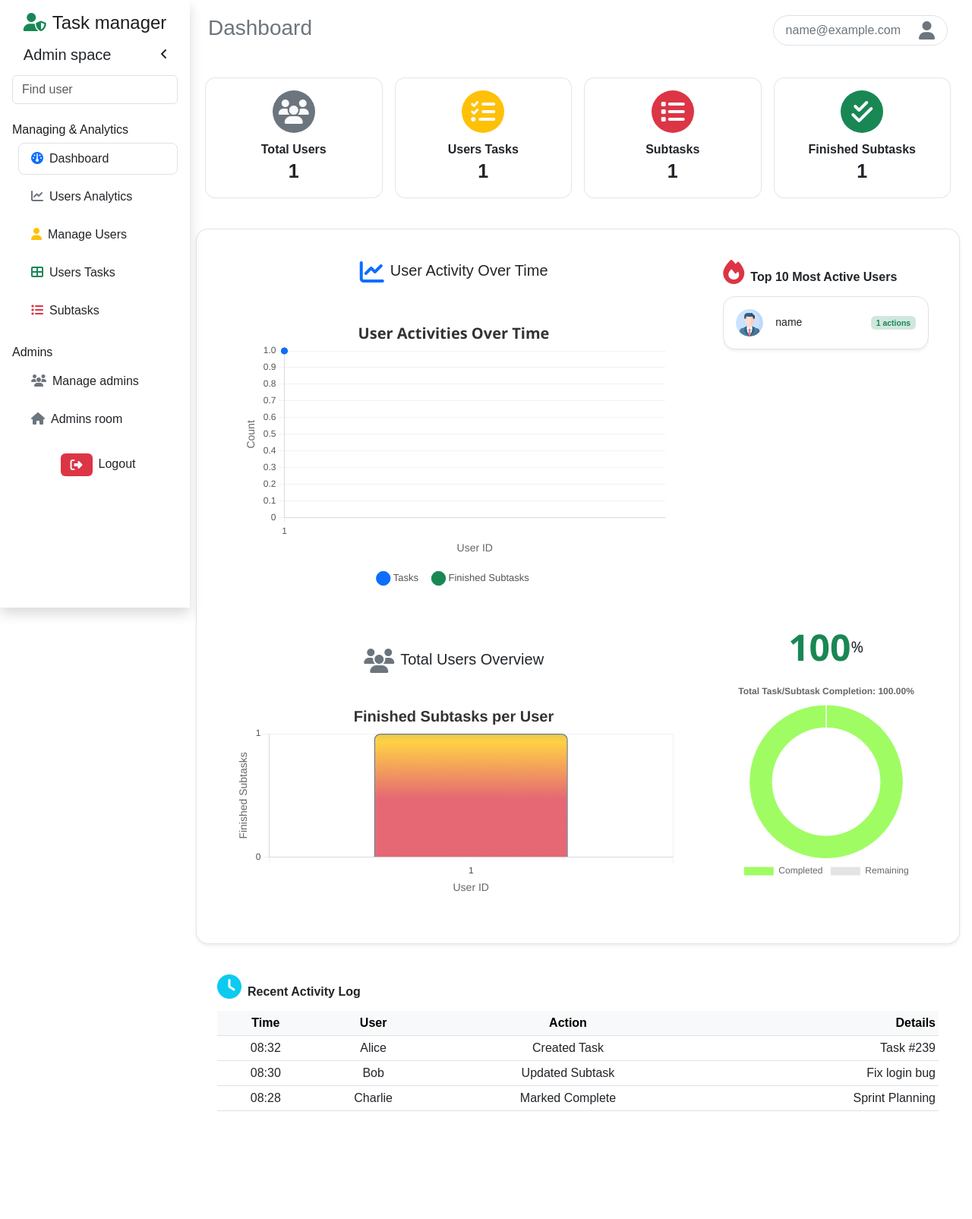
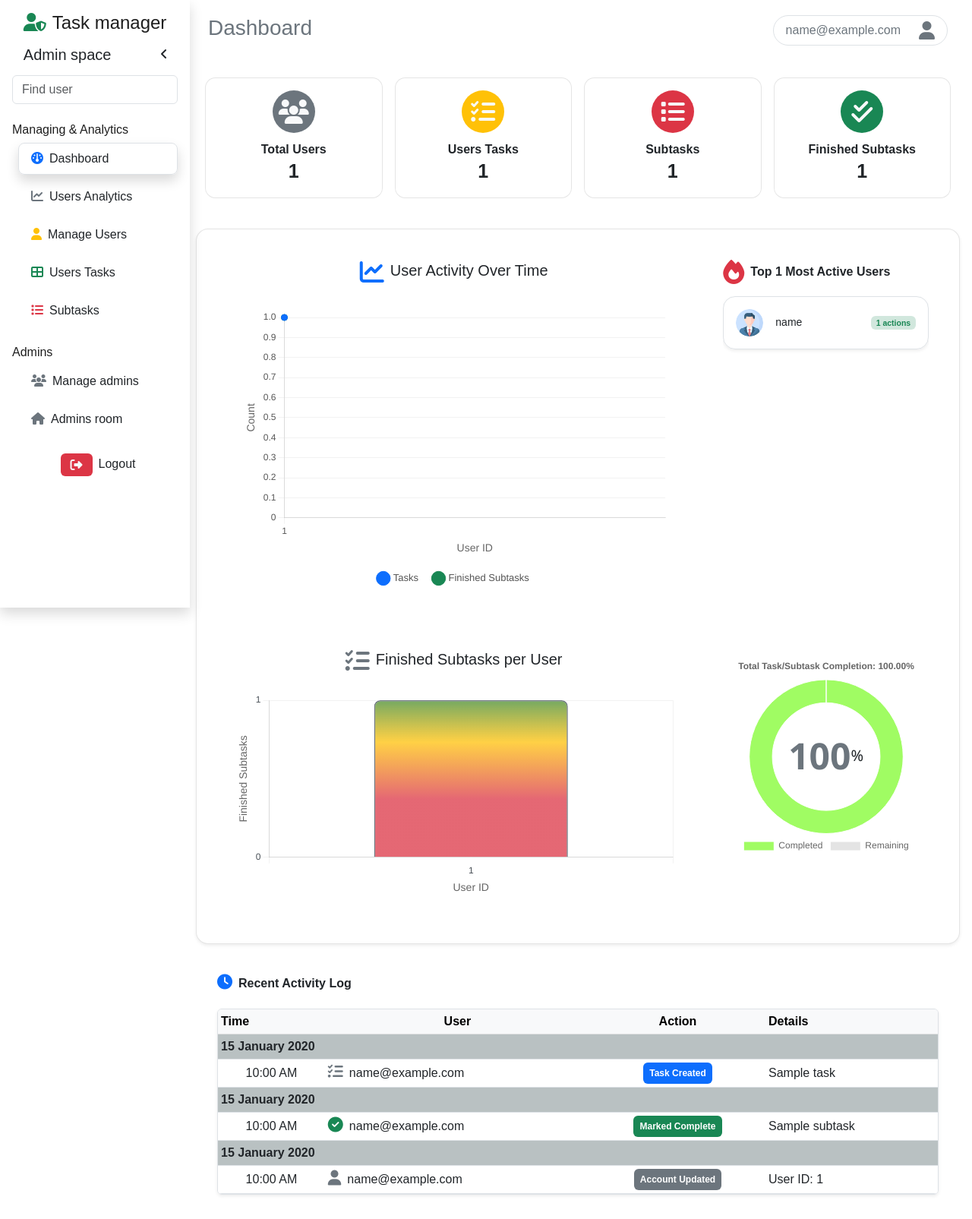
Before and after one commit to Andry-GitCrs/Task_Manager, a Flask app: page /admin/dashboard in a window 1280 px wide. Shown: the whole page at 76% size. Before the commit the page ends 1463 px from the top, so only its background shows below. Run offline with Flask 3, Linux system fonts and the light colour scheme; a user stored in the database is signed in; tables that the repository leaves empty hold one stand-in row (values such as "Sample post"); some libraries are stand-ins or nearby versions.

Commit message:
review code, some bug  fixed, update UI & UX

```diff
--- a/routes/admin/admin_route.py
+++ b/routes/admin/admin_route.py
@@ -7,6 +7,7 @@ from . import (
     detete_task_permanently,
     edit_user_role,
     users_statistics,
+    logs
 )
 
 from flask import abort, render_template
@@ -22,6 +23,7 @@ def use_admin_route(app, database):
         detete_task_permanently.delete_task_permanently,
         edit_user_role.edit_user_role,
         users_statistics.users_statistics,
+        logs.logs
     ]
 
     for route in routes:
--- a/routes/admin/fetch_user.py
+++ b/routes/admin/fetch_user.py
@@ -25,7 +25,7 @@ def fetch_user(app, database):
                 User.created_at,
                 User.updated_at,
                 User.admin
-            ).order_by(User.updated_at.desc()).all()
+            ).order_by(User.user_id.asc()).all()
 
             if results:
                 for result in results:
--- /dev/null
+++ b/routes/admin/logs.py
@@ -0,0 +1,106 @@
+from flask import abort, jsonify
+from flask_login import current_user, login_required
+from collections import defaultdict
+from sqlalchemy.orm import joinedload   # <-- eager loading helper
+
+
+def logs(app, database):
+    db      = database["db"]
+    User    = database["tables"]["User"]
+    Task    = database["tables"]["Task"]
+    Subtask = database["tables"]["Subtask"]
+
+    @app.route("/api/admin/logs", methods=["GET"])
+    @login_required
+    def get_logs():
+
+        if not current_user.admin or not current_user.stat:
+            abort(404)
+        task_logs = (
+            db.session.query(Task)
+            .options(joinedload(Task.user))                # Task → User
+            .order_by(Task.updated_at.desc())
+            .limit(5)
+            .all()
+        )
+
+        subtask_logs = (
+            db.session.query(Subtask)
+            .options(                                       # Subtask → Task → User
+                joinedload(Subtask.task).joinedload(Task.user)
+            )
+            .order_by(Subtask.updated_at.desc())
+            .limit(5)
+            .all()
+        )
+
+        user_logs = (
+            db.session.query(User)
+            .order_by(User.updated_at.desc())
+            .limit(5)
+            .all()
+        )
+
+        # ── 2. helper to group lists by date ───────────────────────────────────
+        def group_by_date(logs, builder):
+            box = defaultdict(list)
+            for row in logs:
+                key = row.updated_at.strftime("%d %B %Y") if row.updated_at else "Unknown"
+                box[key].append(builder(row))
+            return dict(box)
+
+        # ── 3. build payloads ──────────────────────────────────────────────────
+        task_data = group_by_date(
+            task_logs,
+            lambda t: {
+                "task_id":   t.task_id,
+                "task_title": t.task_title,
+                "updated_at": t.updated_at.strftime("%I:%M %p") if t.updated_at else None,
+                "owner": {
+                    "user_id": t.user.user_id,
+                    "email":   t.user.email
+                } if t.user else None
+            },
+        )
+
+        subtask_data = group_by_date(
+            subtask_logs,
+            lambda s: {
+                "subtask_id":    s.subtask_id,
+                "subtask_title": s.subtask_title,
+                "finished":      s.finished,
+                "updated_at":    s.updated_at.strftime("%I:%M %p") if s.updated_at else None,
+                "parent_task": {
+                    "task_id":    s.task.task_id,
+                    "task_title": s.task.task_title,
+                    "owner": {
+                        "user_id": s.task.user.user_id,
+                        "email":   s.task.user.email,
+                    } if s.task and s.task.user else None,
+                } if s.task else None,
+            },
+        )
+
+        user_data = group_by_date(
+            user_logs,
+            lambda u: {
+                "user_id":   u.user_id,
+                "email":     u.email,
+                "updated_at": u.updated_at.strftime("%I:%M %p") if u.updated_at else None,
+            },
+        )
+
+        # ── 4. respond ─────────────────────────────────────────────────────────
+        return (
+            jsonify(
+                {
+                    "message": "Logs",
+                    "data": {
+                        "subtask": subtask_data,
+                        "task":    task_data,
+                        "user":    user_data,
+                    },
+                }
+            ),
+            200,
+        )
--- a/routes/subtask/update_subtask.py
+++ b/routes/subtask/update_subtask.py
@@ -12,11 +12,15 @@ def update_subtask(app, database):
         data = request.get_json()
         subtask_title = data.get('subtask_title')
         subtask = db.session.query(Subtask).filter_by(subtask_id = subtask_id).first()
+        existing_subtask = db.session.query(Subtask).filter(Subtask.subtask_id != subtask_id, Subtask.subtask_title == subtask_title, Subtask.stat == True).first()
         if not subtask:
             return jsonify({"error": "Subtask not found"}), 404
 
         if not subtask_title:
-            return jsonify({"error": "Subtask title cannot be empty"}), 400
+            return jsonify({"error": "Subtask title cannot be empty"}), 401
+
+        if existing_subtask:
+            return jsonify({"error": "Subtask already exist in this task"}), 409
 
         subtask.subtask_title = subtask_title
         subtask.updated_at = datetime.utcnow()
--- a/routes/task/get_today_tasks.py
+++ b/routes/task/get_today_tasks.py
@@ -13,7 +13,7 @@ def get_today_task(app, database):
 
         tasks = Task.query.filter(
             Task.user_id == user_id,
-            func.date(Task.task_end_date) == today or func.date(Task.task_start_date) == today,
+            func.date(Task.task_end_date) == today,
             Task.stat == True
         ).all()
 
--- a/routes/task/get_upcoming_tasks.py
+++ b/routes/task/get_upcoming_tasks.py
@@ -24,14 +24,14 @@ def get_upcoming_task(app, database):
         elif condition == "after":
             tasks = Task.query.filter(
             Task.user_id == user_id,
-            func.date(Task.task_end_date) > day,
+            func.date(Task.task_start_date) > day,
             Task.stat == True
         ).all()
 
         elif condition == "on":
             tasks = Task.query.filter(
             Task.user_id == user_id,
-            func.date(Task.task_end_date) == day,
+            func.date(Task.task_start_date) == day,
             Task.stat == True
         ).all()
 
--- a/routes/user/most_active_user.py
+++ b/routes/user/most_active_user.py
@@ -21,7 +21,7 @@ def most_active_user(app, database):
             )
             .join(Task, Task.user_id == User.user_id)
             .join(Subtask, Subtask.task_id == Task.task_id)
-            .filter(User.stat == True, Subtask.finished == True)
+            .filter(Subtask.finished == True)
             .group_by(User.user_id, User.email)
             .order_by(desc("finished_subtasks_count"))
             .limit(10)
--- a/static/js/admin/admin_dashboard.js
+++ b/static/js/admin/admin_dashboard.js
@@ -21,10 +21,6 @@ const fetchUserData = async () => {
     }
     document.getElementById("loading").style.display = 'none';
 }
-
-
-fetchUserData()
-
 
 //Notification displayer
 function showNotification(type, message) {
@@ -115,16 +111,6 @@ function makeLineChart(userData) {
                 intersect: false
             },
             plugins: {
-                title: {
-                    display: true,
-                    text: 'User Activities Over Time',
-                    font: {
-                        size: 20,
-                        family: 'Segoe UI, sans-serif',
-                        weight: 'bold'
-                    },
-                    color: '#333'
-                },
                 tooltip: {
                     backgroundColor: '#fff',
                     titleColor: '#333',
@@ -268,15 +254,6 @@ function makeBarChart(userData) {
                 easing: 'easeOutQuart'
             },
             plugins: {
-                title: {
-                    display: true,
-                    text: 'Finished Subtasks per User',
-                    font: {
-                        size: 20,
-                        weight: 'bold'
-                    },
-                    color: '#333'
-                },
                 tooltip: {
                     backgroundColor: '#fff',
                     titleColor: '#000',
@@ -337,6 +314,8 @@ async function populateActiveUsersList() {
     const result = await response.json();
     const users = result.data;
 
+    document.getElementById('top_user_nbr').textContent = users.length;
+
     const listContainer = document.getElementById('activeUsersList');
     listContainer.innerHTML = ''; // Clear existing list items
 
@@ -362,4 +341,91 @@ async function populateActiveUsersList() {
 }
 
 // Call the function when the page loads
-document.addEventListener('DOMContentLoaded', populateActiveUsersList);
+document.addEventListener("DOMContentLoaded", async () => {
+    fetchUserData()
+    populateActiveUsersList()
+    const tableBody = document.getElementById("activityBody");
+
+    try {
+        const res = await fetch("/api/admin/logs");
+        const json = await res.json();
+        const logs = json.data;
+
+        const icons = {
+            task: "fa-tasks",
+            subtask: "fa-check-circle text-success",
+            user: "fa-user"
+        };
+
+        const actionBadge = (text, color = "primary") => {
+        return `<span class="badge bg-${color} text-capitalize p-2">${text}</span>`;
+        };
+
+        const buildRow = (time, user, action, details, icon, badgeColor) => `
+        <tr>
+            <td>${time}</td>
+            <td class="text-start "><i class="fas ${icon} me-2 text-secondary fs-5"></i>${user}</td>
+            <td class=''>${actionBadge(action, badgeColor)}</td>
+            <td class="text-start">${details}</td>
+        </tr>
+        `;
+
+        const insertSection = (title) => `
+        <tr class="rounded-pill">
+            <td class="text-start" style='background-color:#b9c1c2' colspan="4">
+                <strong>${title}</strong>
+            </td>
+        </tr>
+        `;
+
+        const insertLogs = (type, groupedData) => {
+        for (const date in groupedData) {
+            tableBody.insertAdjacentHTML("beforeend", insertSection(date));
+            groupedData[date].forEach(item => {
+            let row = "";
+            if (type === "task") {
+                row = buildRow(
+                    item.updated_at || "--:--",
+                    item.owner?.email || "Unknown",
+                    "task created",
+                    item.task_title,
+                    icons.task,
+                    "primary"
+                );
+            } else if (type === "subtask") {
+                row = buildRow(
+                item.updated_at || "--:--",
+                item.parent_task?.owner?.email || "Unknown",
+                item.finished ? "marked complete" : "subtask updated",
+                item.subtask_title,
+                icons.subtask,
+                item.finished ? "success" : "warning"
+                );
+            } else if (type === "user") {
+                row = buildRow(
+                    item.updated_at || "--:--",
+                    item.email,
+                    "account updated",
+                    `User ID: ${item.user_id}`,
+                    icons.user,
+                    "secondary"
+                );
+            }
+            tableBody.insertAdjacentHTML("beforeend", row);
+            });
+        }
+        };
+
+        insertLogs("task", logs.task);
+        insertLogs("subtask", logs.subtask);
+        insertLogs("user", logs.user);
+
+    } catch (error) {
+        console.error("Error loading logs:", error);
+        tableBody.innerHTML = `
+        <tr>
+            <td colspan="4" class="text-center text-danger">Unable to load activity logs.</td>
+        </tr>
+        `;
+    }
+});
--- a/static/js/contact.script.js
+++ b/static/js/contact.script.js
@@ -31,22 +31,19 @@ email_form.addEventListener('submit', async function(e) {
 
             if (response.ok) {  //Response with status code 200
                 showNotification("success", responseData.message)
-                document.getElementById('submit_feedback').innerHTML = '<i class="fas fa-paper-plane text-light"></i> Send'
 
             } else {
                 showNotification("error", responseData.error)
-                document.getElementById('submit_feedback').innerHTML = '<i class="fas fa-paper-plane text-light"></i> Send'
             }
         } catch (error) {
             showNotification("error", res.error)
-            document.getElementById('submit_feedback').innerHTML = '<i class="fas fa-paper-plane text-light"></i> Send'
         }
     }else{
         err = (await res).error
         showNotification('error', err)
-        document.getElementById('submit_feedback').innerHTML = '<i class="fas fa-paper-plane text-light"></i> Send'
     }
 
+    document.getElementById('submit_feedback').innerHTML = '<i class="fas fa-paper-plane text-light"></i> Send'
     document.getElementById('submit_feedback').disabled = false
 })
 
--- a/static/js/users/profile.js
+++ b/static/js/users/profile.js
@@ -319,7 +319,7 @@ fetchUserTasks();
 
 // Delete a task permantely
 async function deleteTask(task_id) {
-  if (confirm(`Are you sure you want this task ${task_id}?`)) {
+  if (await showFlexibleModal('Are you sure you want to permanently this task')) {
     $(".loading-dash").css("display", 'inline');
       try{
           const response = await fetch(`/api/user/deleteTaskPermanentely/${task_id}`,{
@@ -341,7 +341,7 @@ async function deleteTask(task_id) {
 
 // Restore task
 async function restoreTask(task_id) {
-  if (confirm(`Are you sure you want restore this task ?`)) {
+  if (await showFlexibleModal('Are you sure to restore this task ?')) {
     $(".loading-dash").css("display", 'inline');
       try{
           const response = await fetch(`/api/user/restoreTask/${task_id}`,{
--- a/templates/views/admin/admin_dashboard.html
+++ b/templates/views/admin/admin_dashboard.html
@@ -34,21 +34,21 @@
   </style>
 {% endblock %}
 
-{% block dashboardActive %}border bg-gradient-primary{% endblock %}
+{% block dashboardActive %}border bg-gradient-primary shadow{% endblock %}
 
 {% block content %}
 <!-- Stat cards ------------------------------------------------------------- -->
 <div class="container-fluid rounded-3 py-3">
   <div class="row g-3">
     {% set stats = [
-      {'id':'total_users','icon':'users','clr':'secondary','title':'Total Users'},
-      {'id':'users_tasks','icon':'tasks','clr':'warning','title':'Users Tasks'},
-      {'id':'users_subtasks','icon':'list','clr':'danger','title':'Subtasks'},
-      {'id':'finished_subtasks','icon':'check-double','clr':'success','title':'Finished Subtasks'}
+      {'id':'total_users','icon':'users','clr':'secondary','title':'Total Users', 'link': '/admin/manage_users'},
+      {'id':'users_tasks','icon':'tasks','clr':'warning','title':'Users Tasks', 'link': '/admin/manage_tasks'},
+      {'id':'users_subtasks','icon':'list','clr':'danger','title':'Subtasks', 'link': '/admin/manage_subtasks'},
+      {'id':'finished_subtasks','icon':'check-double','clr':'success','title':'Finished Subtasks', 'link': ''}
     ] %}
     {% for s in stats %}
     <div class="col-sm-6 col-lg-3">
-      <div class="card stat-card text-center p-3 h-100">
+      <div class="card stat-card text-center p-3 h-100" data-link='{{ s.link }}' onclick="location.href = this.dataset.link;" style="cursor: pointer;">
         <div class="card-icon-wrapper bg-{{s.clr}} "><i class="fas fa-{{s.icon}} text-light"></i></div>
         <h6 class="fw-semibold mb-0">{{s.title}}</h6>
         <p id="{{s.id}}" class="display-6 my-1">0</p>
@@ -77,7 +77,7 @@
         <div class="col-12">
           <div class="card dashboard-card border-0 h-100">
             <div class="card-body">
-              <h5 class="card-title text-center mb-3"><i class="fas fa-users text-secondary me-2"></i>Total Users Overview</h5>
+              <h5 class="card-title text-center mb-3"><i class="fas fa-tasks text-secondary me-2"></i>Finished Subtasks per User</h5>
               <canvas id="usersChart" style="height:300px; max-height: 300px;"></canvas>
             </div>
           </div>
@@ -90,18 +90,28 @@
       <!-- Top active users list -->
       <div class="card dashboard-card border-0 h-50">
         <div class="card-body">
-          <h6 class="fw-semibold mb-3"><i class="fas fa-fire text-danger me-2"></i>Top 10 Most Active Users</h6>
-          <ul class="list-group list-group-flush small" id="activeUsersList" style="max-height: 70%;overflow-y: scroll;"></ul>
+          <h6 class="fw-semibold mb-3 d-flex align-items-center">
+            <i class="fas fa-fire text-danger me-2"></i>
+            <span>
+              Top <span id="top_user_nbr">n/a</span> Most Active Users
+            </span>
+          </h6>
+          <ul class="list-group list-group-flush small" id="activeUsersList" style="max-height: 80%;overflow-y: scroll;"></ul>
         </div>
       </div>
       <!-- Completion circle -->
       <div class="card dashboard-card border-0 mb-4 mb-lg-3 text-center h-50">
-        <div class="card-body d-flex flex-column align-items-center justify-content-center">
-          <div id="percentage" class="mb-3">
-            <span id="percentage_nbr" data-from="0" data-value="" class="display-5 fw-bold text-success"></span>
+        <div class="card-body position-relative d-flex align-items-center justify-content-center">
+
+          <!-- Texte centré au milieu du canvas -->
+          <div id="percentage" class="position-absolute text-center">
+            <span id="percentage_nbr" data-from="0" data-value="" class="display-5 fw-bold text-secondary">0</span>
             <span class="fs-5">%</span>
           </div>
-          <canvas id="user_circularChart" style="height:220px!important"></canvas>
+
+          <!-- Canvas en arrière-plan -->
+          <canvas id="user_circularChart" style="height:220px; width:220px;"></canvas>
+
         </div>
       </div>
     </div>
@@ -112,16 +122,19 @@
 <div class="container-fluid mt-4">
   <div class="card dashboard-card border-0">
     <div class="card-body">
-      <h6 class="fw-semibold mb-3"><i class="fas fa-clock text-info me-2"></i>Recent Activity Log</h6>
-      <div class="table-responsive">
-        <table class="table table-sm align-middle mb-0" id="activityTable">
+      <h6 class="fw-semibold mb-3"><i class="fas fs-5 fa-clock text-primary me-2"></i>Recent Activity Log</h6>
+      <div class="table-responsive border rounded shadow-sm mt-4">
+        <table class="table table-hover table-sm align-middle mb-0">
           <thead class="table-light">
-            <tr><th>Time</th><th>User</th><th>Action</th><th class="text-end">Details</th></tr>
+            <tr>
+              <th class="text-start" scope="col">Time</th>
+              <th scope="col">User</th>
+              <th scope="col">Action</th>
+              <th class="text-start" scope="col" class="text-end">Details</th>
+            </tr>
           </thead>
-          <tbody>
-            <tr><td>08:32</td><td>Alice</td><td>Created Task</td><td class="text-end">Task #239</td></tr>
-            <tr><td>08:30</td><td>Bob</td><td>Updated Subtask</td><td class="text-end">Fix login bug</td></tr>
-            <tr><td>08:28</td><td>Charlie</td><td>Marked Complete</td><td class="text-end">Sprint Planning</td></tr>
+          <tbody id="activityBody">
+            <!-- Logs will be injected here -->
           </tbody>
         </table>
       </div>
--- a/templates/views/admin/admin_manage_users.html
+++ b/templates/views/admin/admin_manage_users.html
@@ -17,10 +17,10 @@
 
 {% block content %}
 <div class="container-fluid py-4">
-  <div class="container">
+  <div class="container-fluid">
     <!-- Header Section -->
     <div class="row g-4 mb-4">
-      <div class="col-lg-6 text-center text-lg-start">
+      <div class="col-lg-6 d-flex justify-content-center flex-column align-items-md-center text-lg-start">
         <h2 class="fw-bold">
           <i class="fas fa-users text-primary me-2"></i> All Users
         </h2>
--- a/templates/views/admin/admin_user_statistics.html
+++ b/templates/views/admin/admin_user_statistics.html
@@ -95,7 +95,7 @@
 
   // Chart 3: User types
   new Chart(document.getElementById('userTypePieChart'), {
-    type: 'doughnut',
+    type: 'pie',
     data: {
       labels: ['Admin', 'Editor', 'Viewer'],
       datasets: [{
--- a/templates/views/auth.html
+++ b/templates/views/auth.html
@@ -49,7 +49,7 @@
                     <div class="py-0 ps-4">
                         <i class="fa-solid fa-shield-halved"></i>
                         <input type="text" maxlength="6" pattern="[a-zA-Z0-9]*" inputmode="text" class="fps-3 fw-bold text-secondary text-center" placeholder="- - - - - -" id="otp" required>
-                        <button type="button" class="border-transparent fw-bold text-success w-50 py-1 bg-transparent  border border-success" id="send-otp">
+                        <button type="button" class="border-transparent fw-bold text-success w-50 py-1 bg-transparent " id="send-otp">
                             <i class="fas fa-paper-plane text-success"></i> Send
                         </button>
                     </div>
--- a/templates/views/contact.html
+++ b/templates/views/contact.html
@@ -49,7 +49,7 @@
 
                         <!--Submit button-->
                         <div class="bg-light p-0 my-1 text-center">
-                            <button type="submit" class="btn text-light fw-bold rounded-3 bg-success rounded-pill" id="submit_feedback">Submit</button>
+                            <button type="submit" class="btn text-light fw-bold rounded-3 bg-success rounded-pill" id="submit_feedback"><i class="fas fa-paper-plane text-light"></i> Send</button>
                         </div>
 
                     </div>
--- a/templates/views/forgot_password.html
+++ b/templates/views/forgot_password.html
@@ -26,7 +26,7 @@
                     <div class="py-0 ps-4">
                         <i class="fa-solid fa-shield-halved"></i>
                         <input type="text" maxlength="6" pattern="[a-zA-Z0-9]*" inputmode="text" class="fps-3 fw-bold text-secondary text-center" placeholder="- - - - - -" id="otp" required>
-                        <button type="button" class="border-transparent fw-bold text-success w-50 py-1 bg-transparent border border-success" id="send-otp">
+                        <button type="button" class="border-transparent fw-bold text-success w-50 py-1 bg-transparent" id="send-otp">
                             <i class="fas fa-paper-plane text-success"></i> Send
                         </button>
                     </div>
--- a/templates/views/users/help.html
+++ b/templates/views/users/help.html
@@ -402,7 +402,7 @@
 
                     <!--Submit button-->
                     <div class="p-0 my-1 text-center">
-                        <button type="submit" class="btn text-light fw-bold rounded-3 bg-success" id="submit_feedback"><i class="fas fa-paper-plane"></i> Submit</button>
+                        <button type="submit" class="btn text-light fw-bold rounded-pill bg-success" id="submit_feedback"><i class="fas fa-paper-plane text-light"></i> Send</button>
                     </div>
 
                 </div>
```
Also changed, not shown: static/css/style.css (+10 -3 lines), static/js/users/help.js (+2 -7 lines).
